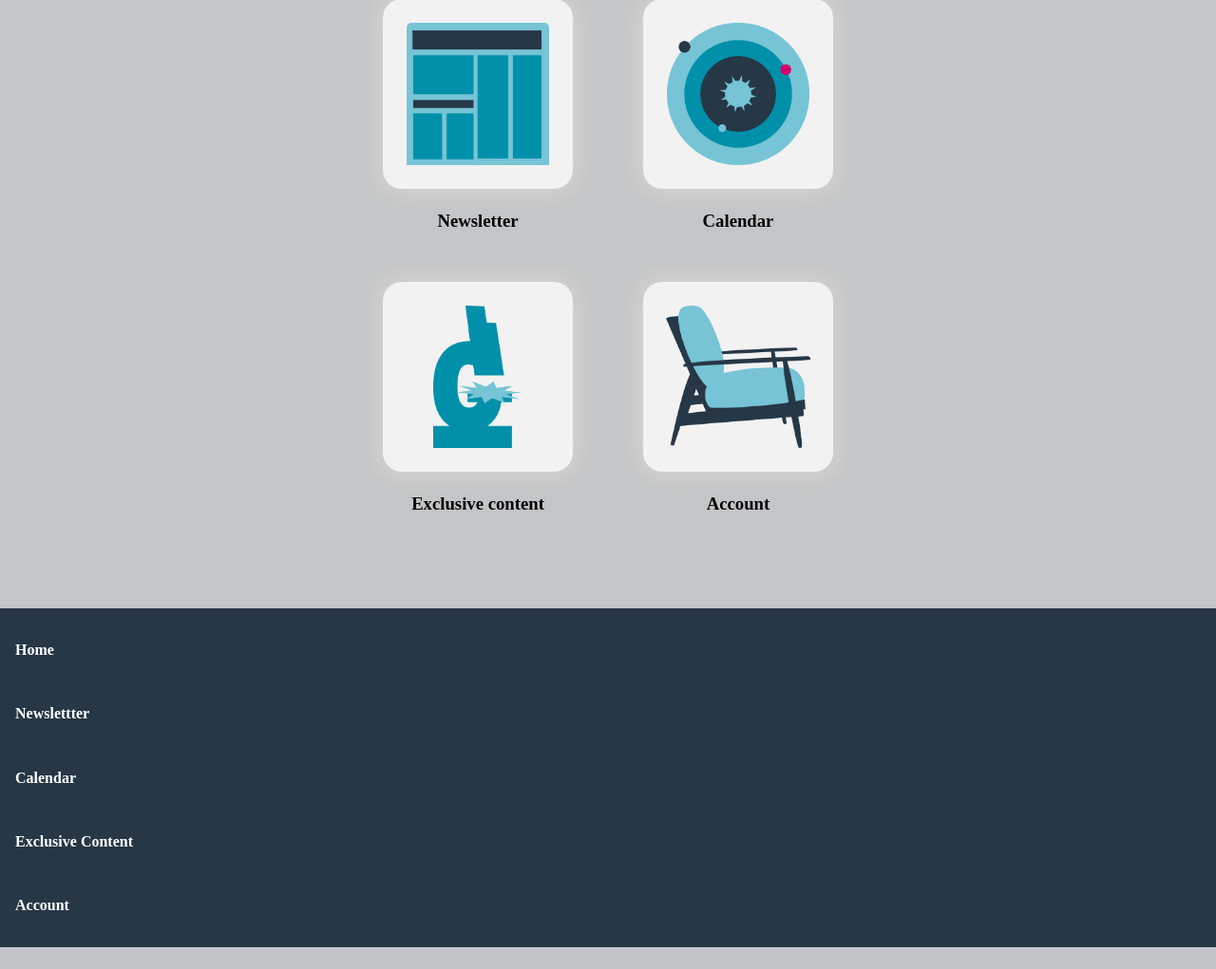
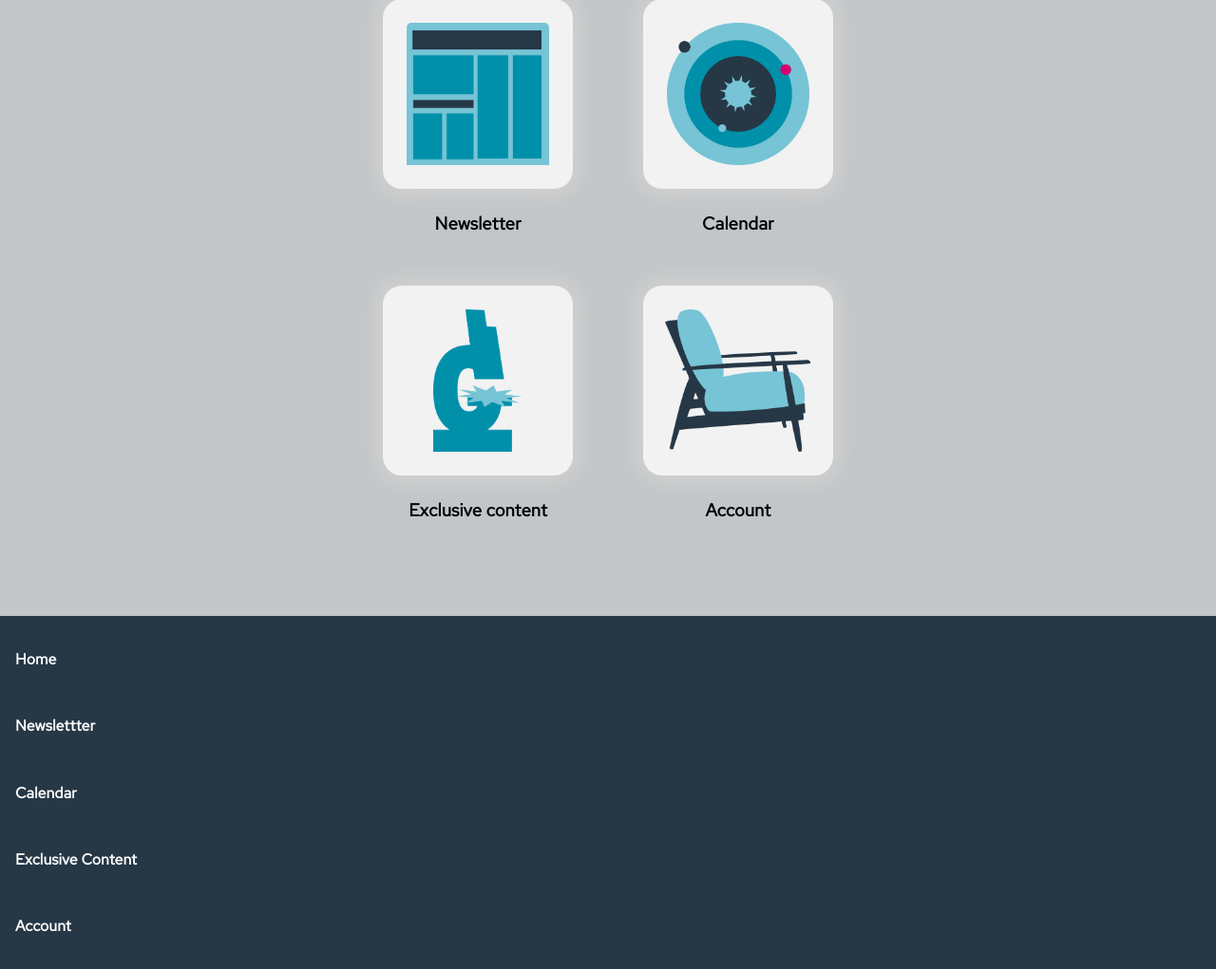
Before and after one commit to cmpt375-2021fall/client-project-leonardo-dev-team, a Django app: page / in a window 1280 px wide. Shown: the part 281-1302 px from the top of the page at 95% size. Before the commit the page ends 1279 px from the top, so only its background shows below. Run offline with Django 3.2, Linux system fonts and the light colour scheme.

Commit message:
Added font

```diff
--- a/leo/static/leo/application.css
+++ b/leo/static/leo/application.css
@@ -1,3 +1,4 @@
+
 .card {
   display: inline-block;
   margin-left: 30px;
--- a/templates/dashboard.html
+++ b/templates/dashboard.html
@@ -8,7 +8,13 @@
     <link rel="stylesheet" type="text/css" href="{% static 'leo/footer.css' %}">
     <link rel="stylesheet" type="text/css" href="{% static 'leo/application.css' %}">
     <link rel="shortcut icon" type="image/png" href="{% static 'leo/images/Asset 11.png' %}"/>
-
+    <link rel="stylesheet"
+          href="https://fonts.googleapis.com/css2?family=Red+Hat+Text&display=swap">
+    <style>
+      body {
+        font-family: 'Red Hat Text', regular;
+      }
+    </style>
 </head>
 <body style = "background-color: #C3C6C8; margin: 0;">
     <header>
```
Also changed, not shown: templates/base.html (+7 -1 lines), leo/static/leo/fonts/RedHatText-Italic-VariableFont_wght.ttf (added), leo/static/leo/fonts/RedHatText-VariableFont_wght.ttf (added).
